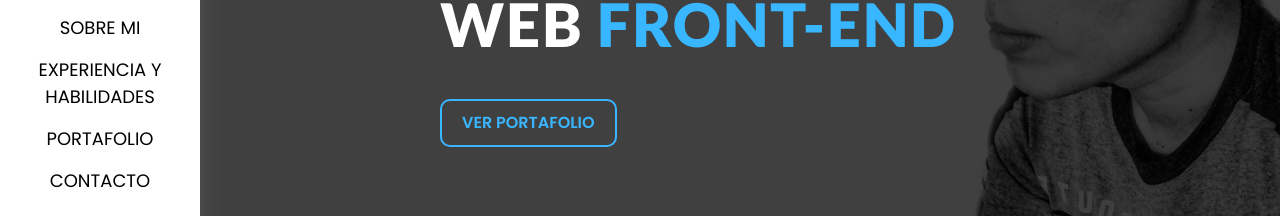
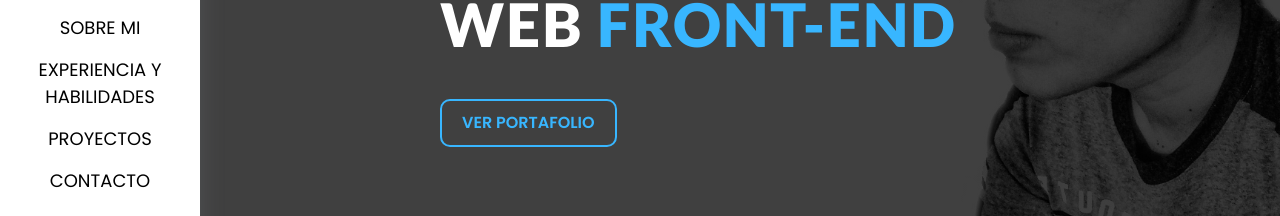
Before and after one commit to victorivanlopez/my-portfolio-react, a React (Vite) app: page / in a window 1280 px wide. Shown: the part 391-607 px from the top of the page. Built offline with nearby package versions, Linux system fonts and the light colour scheme.

Commit message:
Updated: name navLinks

```diff
--- a/src/components/header/Header.jsx
+++ b/src/components/header/Header.jsx
@@ -14,7 +14,7 @@ import { FontAwesomeIcon } from '@fortawesome/react-fontawesome';
 import { faLinkedin, faGithub } from '@fortawesome/free-brands-svg-icons';
 import { faBars } from '@fortawesome/free-solid-svg-icons';
 
-const navLinks = ['Inicio', 'Sobre Mi', 'Experiencia y Habilidades', 'Portafolio', 'Contacto'];
+const navLinks = ['Inicio', 'Sobre Mi', 'Experiencia y Habilidades', 'Proyectos', 'Contacto'];
 
 export const Header = () => {
 
```
